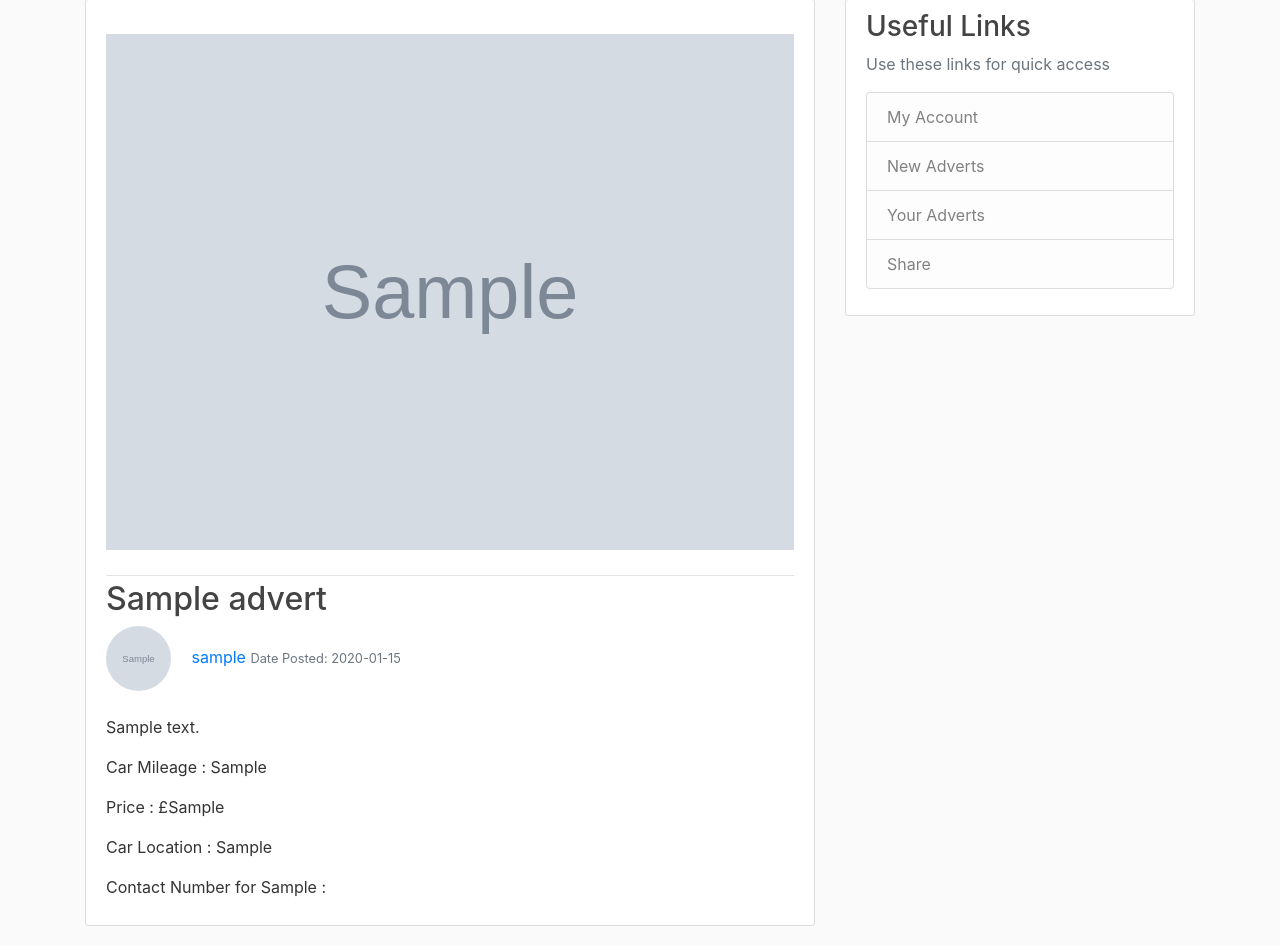
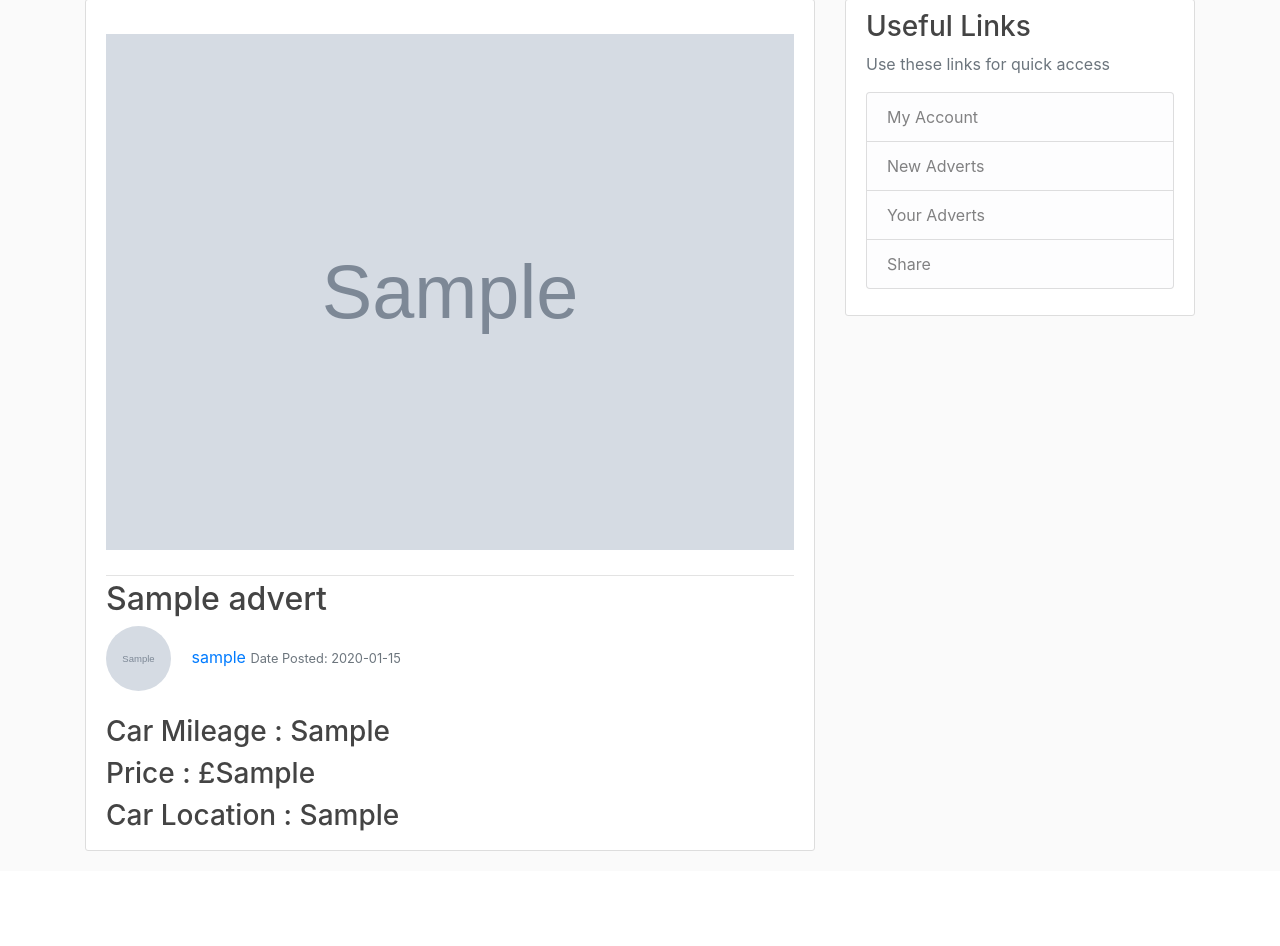
Before and after one commit to code-wizard91/Docker-MotorTrade, a Flask app: page / in a window 1280 px wide. Shown: the part 81-1027 px from the top of the page. After the commit the page ends 932 px from the top, so only its background shows below. Run offline with Flask 2, Linux system fonts and the light colour scheme; tables that the repository leaves empty hold one stand-in row (values such as "Sample post"); grey boxes marked "Sample" are stand-in pictures; some libraries are stand-ins or nearby versions.

Commit message:
changed homepage profile image location and initial data users see

```diff
--- a/application/templates/advert.html
+++ b/application/templates/advert.html
@@ -3,7 +3,6 @@
 
 
 		<article class="media content-section">
-		<img class ="rounded-circle article-img" src="{{ url_for('static',filename='profileimage/'+post.author.profile_image) }}">
 		    <div class="media-body">
 		   			 <div class="article-metadata">
 		   			 <br>
@@ -13,6 +12,7 @@
 		    		<br>
 		    		</div>
 				    <h2 class="article-title">{{ post.car_title }}</h2>
+				    <img class ="rounded-circle article-img" src="{{ url_for('static',filename='profileimage/'+post.author.profile_image) }}">
 				    {% if post.author == current_user %}
 				    	<div>
 					  <a class="btn btn-secondary btn-sm m-1" href="{{ url_for('update_advert', adv_id = post.adv_id) }}">Update</a>
--- a/application/templates/home.html
+++ b/application/templates/home.html
@@ -18,11 +18,9 @@
 				<a class="mr-2,mt-3" href="#">{{ post.author.username }}</a>
 				<small class="text-muted">Date Posted: {{ post.date_adv.strftime('%Y-%m-%d') }}</small>
 				<br><br>
-				    <p class="article-content">{{ post.car_descr }}</p>
-				     <p class="article-content">Car Mileage : {{ post.mileage }}</p>
-				     <p class="article-content">Price : £{{ post.price }}</p>
-				      <p class="article-content">Car Location : {{ post.location }}</p>
-				      	<p class="article-content">Contact Number for {{post.contact_no}} : {{ post.contact }}</p>
+				     <h3 class="article-content">Car Mileage : {{ post.mileage }}</h3>
+				     <h3 class="article-content">Price : £{{ post.price }}</h3>
+				      <h3 class="article-content">Car Location : {{ post.location }}</h3>
 		  	</div>
 
 		</article>
--- a/test_results/index.html
+++ b/test_results/index.html
@@ -97,7 +97,7 @@
     <div class="content">
         <p>
             <a class="nav" href="https://coverage.readthedocs.io">coverage.py v5.0.3</a>,
-            created at 2020-03-08 02:55
+            created at 2020-03-08 03:01
         </p>
     </div>
 </div>
```
